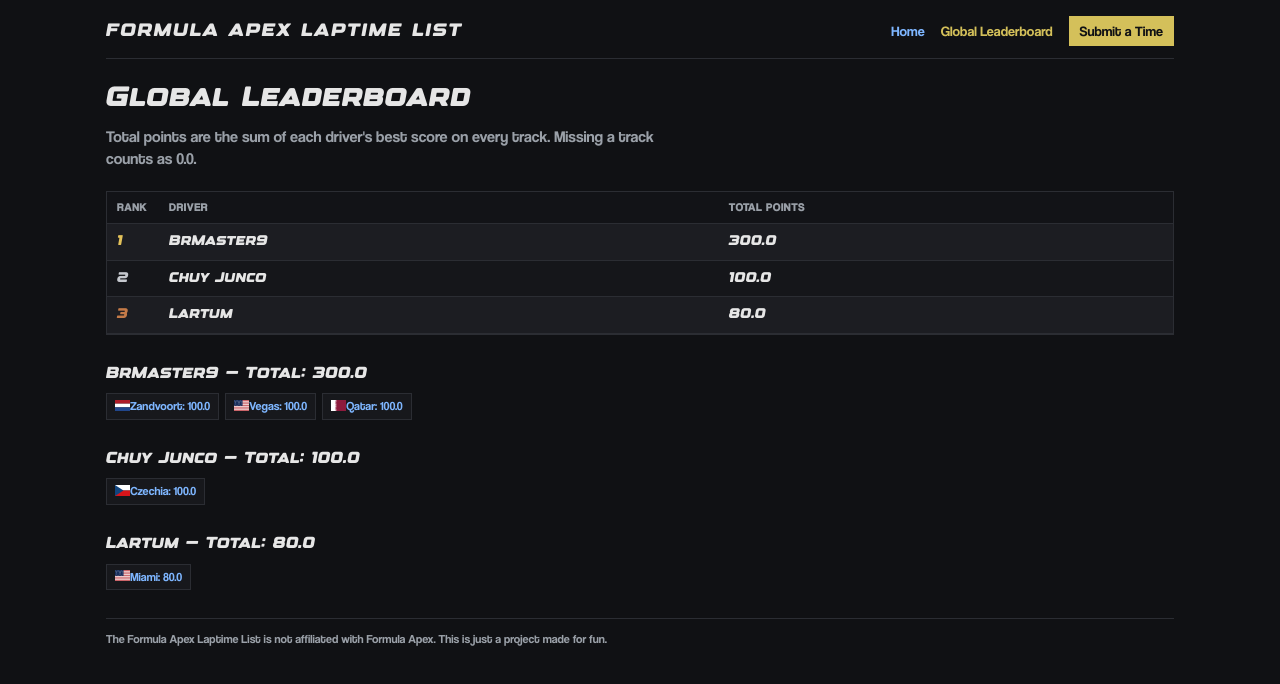
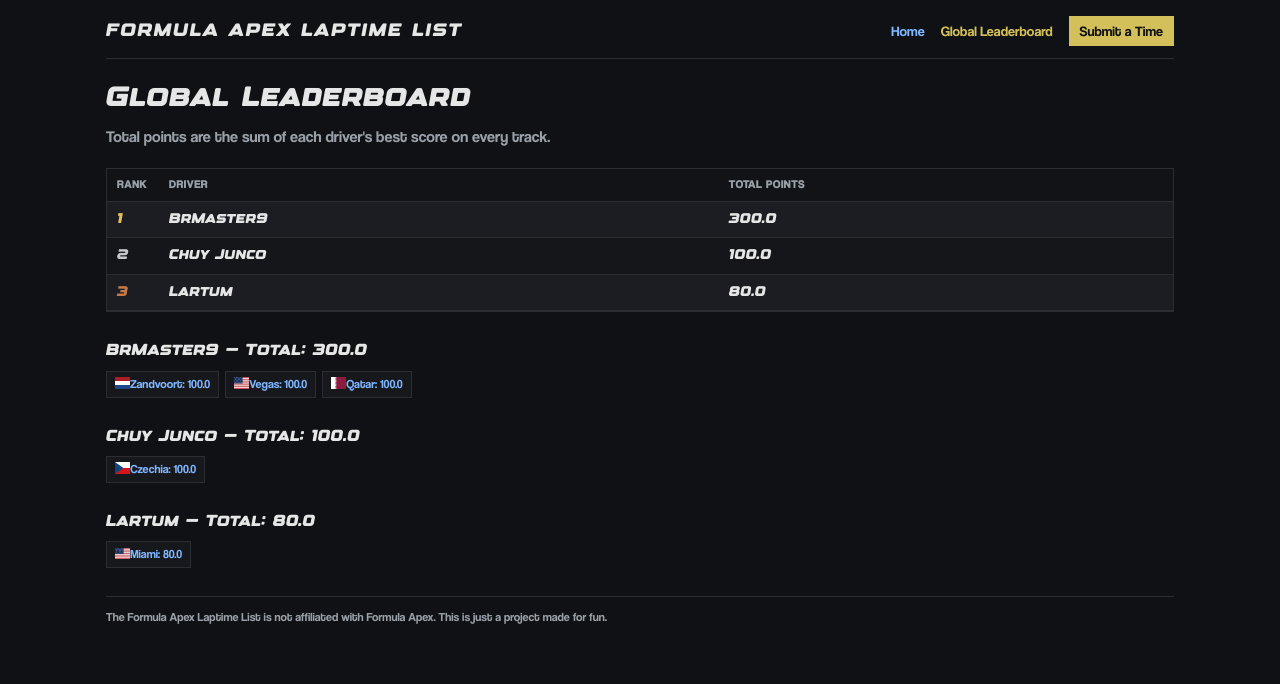
Before and after one commit to Lartum01/apexlist, a React (Vite) app: page /global in a window 1280 px wide. Shown: the top 684 px of the page. Built offline with nearby package versions, Linux system fonts and the light colour scheme.

Commit message:
Simplify GlobalPage description
Removed redundant explanation about missing tracks counting as 0.0.

```diff
--- a/src/pages/GlobalPage.tsx
+++ b/src/pages/GlobalPage.tsx
@@ -11,8 +11,7 @@ export function GlobalPage() {
     <div className="page">
       <h1>Global Leaderboard</h1>
       <p className="lede">
-        Total points are the sum of each driver's best score on every track. Missing a track
-        counts as 0.0.
+        Total points are the sum of each driver's best score on every track.
       </p>
 
       {rows.length === 0 ? (
```
